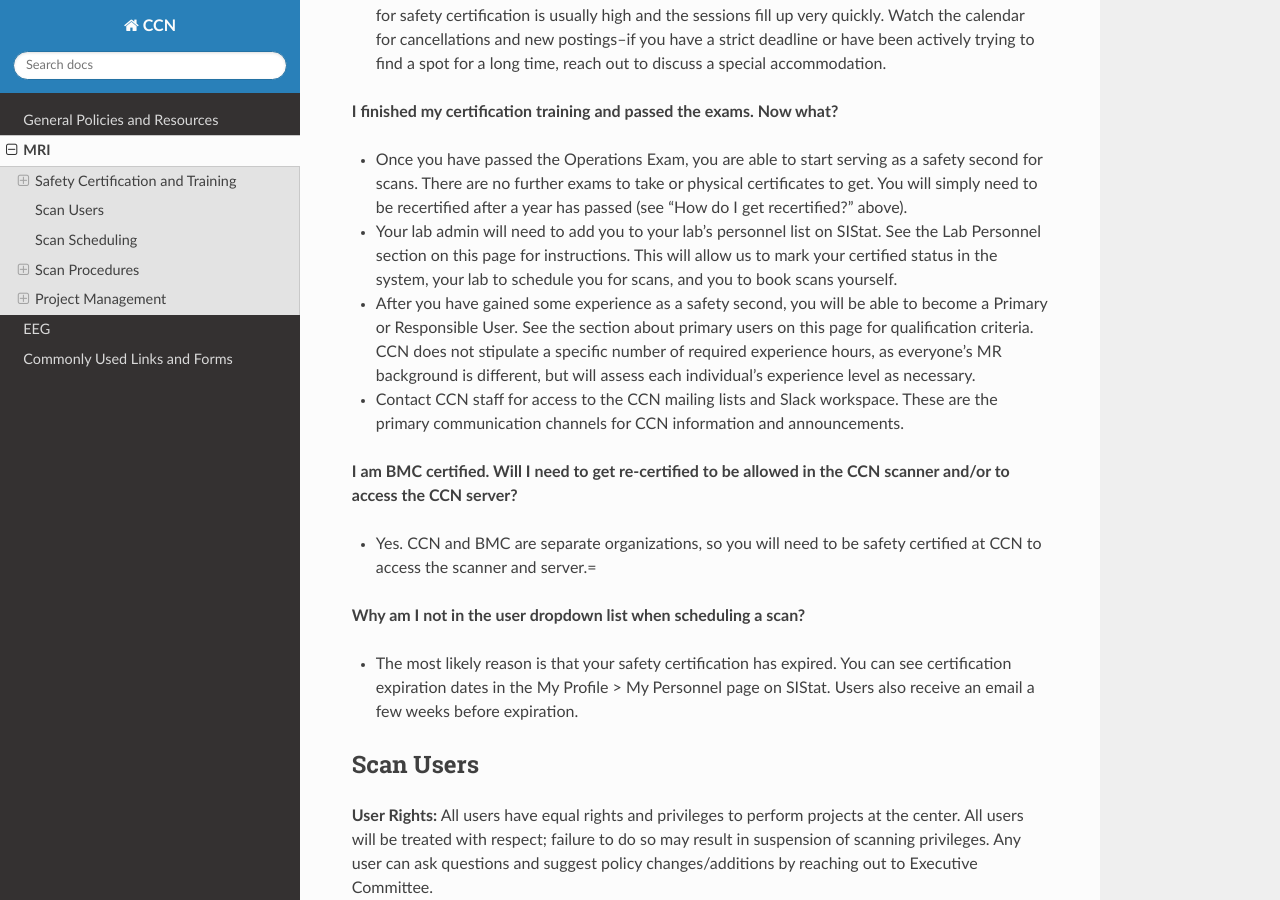
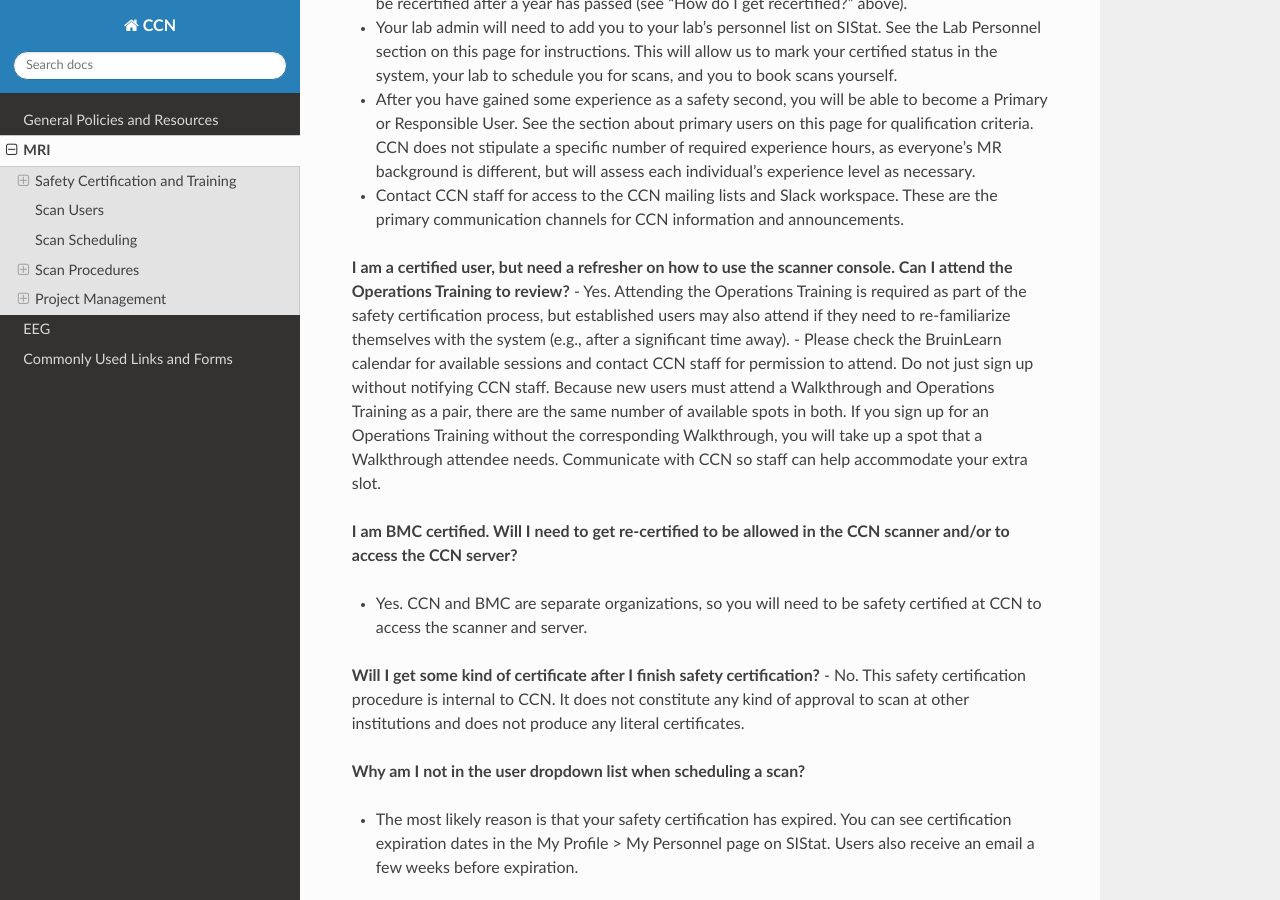
Before and after one commit to CCN-Support/CCN_Wiki, a Sphinx documentation site: the page built from docs/source/mri.rst, in a window 1280 px wide and 900 px high, scrolled down 1958 px. Built offline with Sphinx 7.4.7 and the Read the Docs theme 3.1.0, drawn with Linux system fonts in a browser that asks for light colours; some of the changed text lies outside the part shown.

Commit message:
Update mri.rst

```diff
--- a/docs/source/mri.rst
+++ b/docs/source/mri.rst
@@ -3,9 +3,9 @@
 Safety Certification and Training
 ---------------------------------
 
-Safety Certification Process
-~~~~~~~~~~~~~~~~~~~~~~~~~~~~
-CCN safety certification is done using a combination of in-person sessions and remote work via the Staglin Safety and Training Course on `Bruinlearn <https://bruinlearn.ucla.edu/>`_ . You can log into BruinLearn with your UCLA credentials, but will need an enrollment link to register for the Staglin Center Safety module for the first time. Please get an enrollment link from your lab manager or the #ccn-resources channel on Slack. Only contact CCN personnel after first checking with your lab admin and the Slack channel. The enrollment link is not posted on this wiki for security reasons.
+How to Get Safety Certified
+~~~~~~~~~~~~~~~~~~~~~~~~~~~
+CCN safety certification is achieved using a combination of in-person sessions and remote work via the Staglin Safety and Training Course on `Bruinlearn <https://bruinlearn.ucla.edu/>`_ . You can log into BruinLearn with your UCLA credentials, but will need an enrollment link to register for the Staglin Center Safety module for the first time. Please get an enrollment link from your lab manager or the #ccn-resources channel on Slack. Only contact CCN personnel after first checking with your lab admin and the Slack channel. The enrollment link is not posted on this wiki for security reasons.
 
 - The process is summarized as follows and the BruinLearn module will guide you through the steps once you begin:
    1. Review the safety materials, upload your metal screen form, and pass the MR Safety Exam (on BruinLearn). Once you have passed, check the BruinLearn calendar regularly for Walkthrough and Operations Training sessions. Sign up for an available pair of trainings when you find one you can attend. The Walkthrough and Operations sessions should be one week apart. You should not sign up for a Walkthrough without its corresponding Operations, or vice versa, unless you have explicit permission from CCN staff. If you sign up for a disjointed pair of sessions, or for multiple sessions, it causes problems for other users trying to get certified and your signup will be cancelled.
@@ -44,9 +44,16 @@
 - After you have gained some experience as a safety second, you will be able to become a Primary or Responsible User. See the section about primary users on this page for qualification criteria. CCN does not stipulate a specific number of required experience hours, as everyone's MR background is different, but will assess each individual's experience level as necessary.
 - Contact CCN staff for access to the CCN mailing lists and Slack workspace. These are the primary communication channels for CCN information and announcements.
 
+**I am a certified user, but need a refresher on how to use the scanner console. Can I attend the Operations Training to review?**
+- Yes. Attending the Operations Training is required as part of the safety certification process, but established users may also attend if they need to re-familiarize themselves with the system (e.g., after a significant time away).
+- Please check the BruinLearn calendar for available sessions and contact CCN staff for permission to attend. Do not just sign up without notifying CCN staff. Because new users must attend a Walkthrough and Operations Training as a pair, there are the same number of available spots in both. If you sign up for an Operations Training without the corresponding Walkthrough, you will take up a spot that a Walkthrough attendee needs. Communicate with CCN so staff can help accommodate your extra slot.
+
 **I am BMC certified. Will I need to get re-certified to be allowed in the CCN scanner and/or to access the CCN server?**
 
-- Yes. CCN and BMC are separate organizations, so you will need to be safety certified at CCN to access the scanner and server.=
+- Yes. CCN and BMC are separate organizations, so you will need to be safety certified at CCN to access the scanner and server.
+
+**Will I get some kind of certificate after I finish safety certification?**
+- No. This safety certification procedure is internal to CCN. It does not constitute any kind of approval to scan at other institutions and does not produce any literal certificates.
 
 **Why am I not in the user dropdown list when scheduling a scan?**
 
```
Also changed, not shown: other parts of docs/source/mri.rst (+2 -2 lines).
